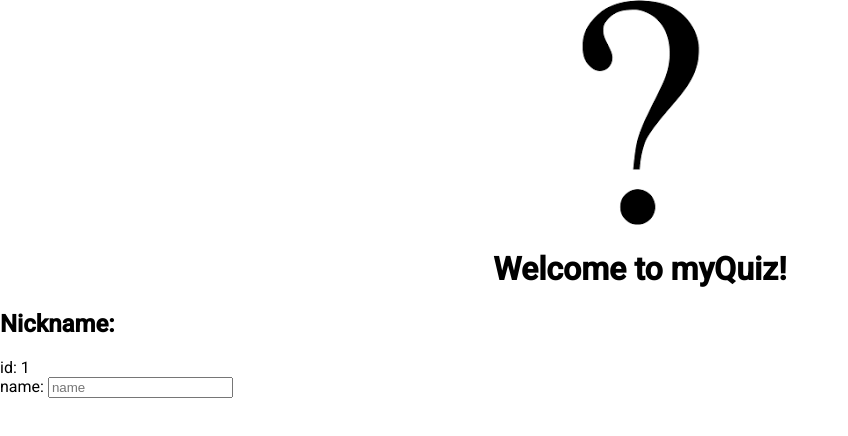
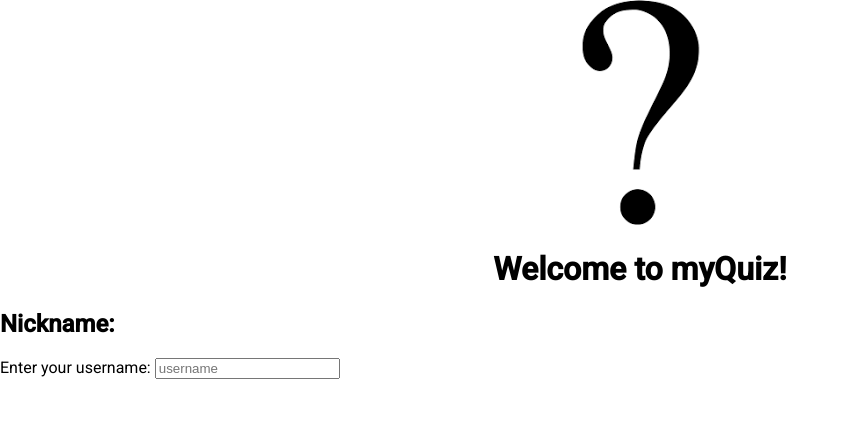
Before and after one commit to ProjectEDAF90/myQuiz, an Angular app: page / in a window 1280 px wide. Shown: the top 436 px of the page, without its empty margins (0-848 px from the left). Built offline with nearby package versions, Linux system fonts and the light colour scheme.

Commit message:
tog bort id i front-page

```diff
--- a/src/app/front-page/front-page.component.html
+++ b/src/app/front-page/front-page.component.html
@@ -1,9 +1,9 @@
 <h2>Nickname: {{ user.name }}</h2>
-<div><span>id: </span>{{ user.id }}</div>
+<!-- <div><span>id: </span>{{ user.id }}</div> -->
 <div>
   <label
-    >name:
-    <input [(ngModel)]="user.name" placeholder="name" />
+    >Enter your username:
+    <input [(ngModel)]="user.name" placeholder="username" />
   </label>
 </div>
 
--- a/src/app/front-page/front-page.component.ts
+++ b/src/app/front-page/front-page.component.ts
@@ -8,7 +8,7 @@ import { User } from "../user";
 })
 export class FrontPageComponent implements OnInit {
   user: User = {
-    id: 1,
+    // id: 1,
     name: ""
   };
   constructor() {}
--- a/src/app/user.ts
+++ b/src/app/user.ts
@@ -1,4 +1,4 @@
 export class User {
-  id: number;
+  //   id: number;
   name: string;
 }
```
